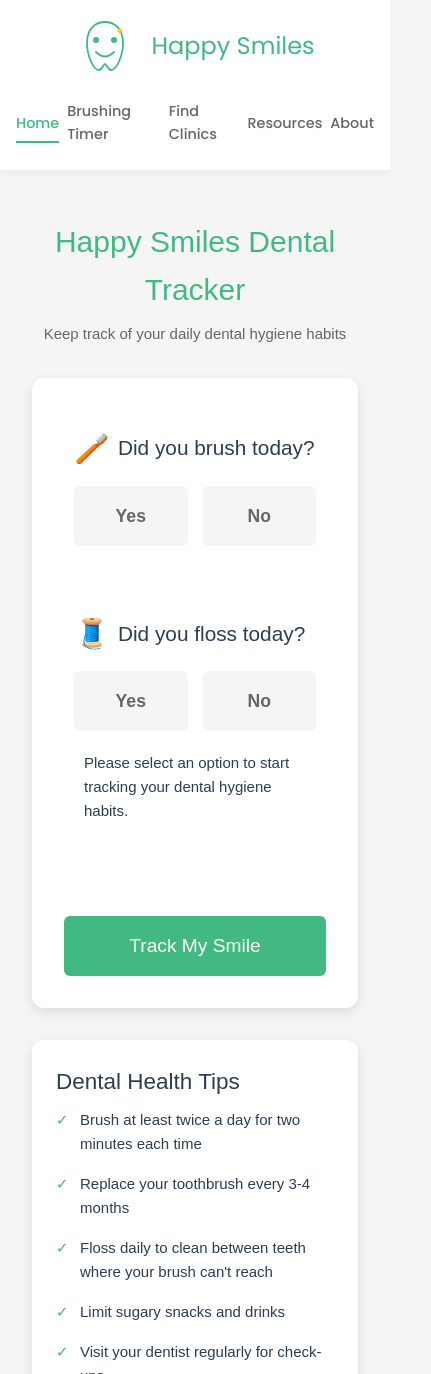
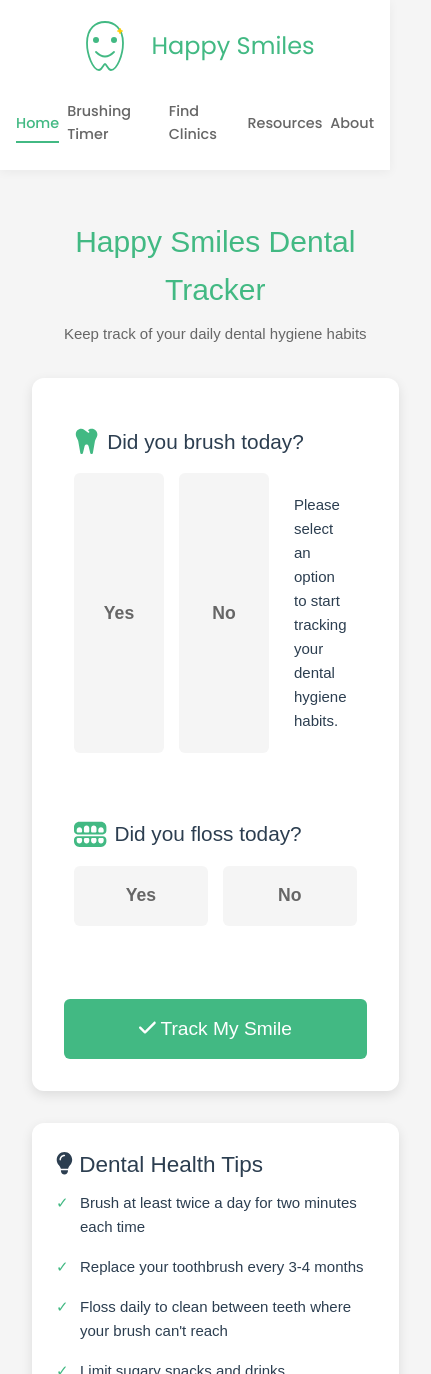
Before and after one commit to Happy-smiles-UNC/happy-smiles, a Vue app: page / in a window 390 px wide. Shown: the top 1374 px of the page, 431 px wide, since content can reach past the window. Built offline with nearby package versions, Linux system fonts and the light colour scheme; a small style sheet from the web is missing; what highcharts-vue would draw is missing.

Commit message:
refactor: use font-awesome to replace emojis in dental tracker

```diff
--- a/package.json
+++ b/package.json
@@ -10,6 +10,11 @@
     "server": "node server.js"
   },
   "dependencies": {
+    "@fortawesome/fontawesome-svg-core": "^6.7.2",
+    "@fortawesome/free-brands-svg-icons": "^6.7.2",
+    "@fortawesome/free-regular-svg-icons": "^6.7.2",
+    "@fortawesome/free-solid-svg-icons": "^6.7.2",
+    "@fortawesome/vue-fontawesome": "^3.0.8",
     "express": "^4.18.2",
     "fhirclient": "^2.5.2",
     "highcharts": "^11.2.0",
--- a/src/components/DentalTracker.vue
+++ b/src/components/DentalTracker.vue
@@ -7,7 +7,7 @@
       <form @submit.prevent="saveActivity" class="tracker-form">
         <div class="form-group">
           <label>
-            <span class="emoji">🪥</span> Did you brush today?
+            <font-awesome-icon icon="fa-solid fa-tooth" class="icon" /> Did you brush today?
           </label>
           <div class="button-group">
             <button
@@ -22,12 +22,15 @@
               :class="{ active: brushed === false && brushedSelected }"
               @click="setNotBrushed"
             >No</button>
+           <div v-if="showMessage" class="message-box">
+               <p>Please select an option to start tracking your dental hygiene habits.</p>
+             </div>
           </div>
         </div>
 
         <div class="form-group">
           <label>
-            <span class="emoji">🧵</span> Did you floss today?
+            <font-awesome-icon icon="fa-solid fa-teeth-open" class="icon" /> Did you floss today?
           </label>
           <div class="button-group">
             <button
@@ -43,33 +46,36 @@
               @click="setNotFlossed"
             >No</button>
           </div>
-          <div v-if="showMessage" class="message-box">
-              <p>Please select an option to start tracking your dental hygiene habits.</p>
-            </div>
         </div>
 
-        <button type="submit" class="submit-btn">Track My Smile</button>
+        <button type="submit" class="submit-btn">
+          <font-awesome-icon icon="fa-solid fa-check" /> Track My Smile
+        </button>
       </form>
     </div>
 
     <div class="streak-info" v-if="streak > 0">
-      <h2>Current Streak: {{ streak }} days</h2>
+      <h2>Current Streak: {{ streak }} days <font-awesome-icon icon="fa-solid fa-fire" /></h2>
       <p>Keep it up for a healthier smile!</p>
     </div>
 
     <div class="history-card" v-if="activityHistory.length > 0">
-      <h2>Your Activity History</h2>
+      <h2><font-awesome-icon icon="fa-solid fa-clock-rotate-left" /> Your Activity History</h2>
       <ul class="history-list">
         <li v-for="(activity, index) in activityHistory" :key="index">
           <span class="date">{{ formatDate(activity.date) }}</span>
-          <span class="activity-icon" :class="{ completed: activity.brushed }">🪥</span>
-          <span class="activity-icon" :class="{ completed: activity.flossed }">🧵</span>
+          <span class="activity-icon" :class="{ completed: activity.brushed }">
+            <font-awesome-icon icon="fa-solid fa-tooth" />
+          </span>
+          <span class="activity-icon" :class="{ completed: activity.flossed }">
+            <font-awesome-icon icon="fa-solid fa-teeth-open" />
+          </span>
         </li>
       </ul>
     </div>
 
     <div class="tips-card">
-      <h2>Dental Health Tips</h2>
+      <h2><font-awesome-icon icon="fa-solid fa-lightbulb" /> Dental Health Tips</h2>
       <ul class="tips-list">
         <li>Brush at least twice a day for two minutes each time</li>
         <li>Replace your toothbrush every 3-4 months</li>
@@ -98,22 +104,6 @@ export default {
     }
   },
   mounted() {
-    // Initialize jQuery elements and event handlers
-    this.initializeJQuery();
-
-    // Fetch activity history from localStorage
-    this.fetchActivityHistory();
-  },
-  methods: {
-    setNotBrushed() {
-      this.brushed = false;
-      this.brushedSelected = true;
-    },
-    setNotFlossed() {
-      this.flossed = false;
-      this.flossedSelected = true;
-    },
-    initializeJQuery() {
     $('.dental-tracker h1').hide().fadeIn(800);
     $('.subtitle').hide().fadeIn(1200);
 
@@ -129,13 +119,24 @@ export default {
     $('.form-group').on('click', '.option-btn', function() {
       const group = $(this).closest('.form-group');
       if ($(this).text() === 'Yes') {
-          group.find('.emoji').addClass('emoji-bounce');
+        group.find('.icon').addClass('icon-bounce');
         group.css('background-color', 'rgba(66, 185, 131, 0.1)');
       } else {
-          group.find('.emoji').removeClass('emoji-bounce');
+        group.find('.icon').removeClass('icon-bounce');
         group.css('background-color', 'transparent');
       }
     });
+
+    this.fetchActivityHistory();
+  },
+  methods: {
+    setNotBrushed() {
+      this.brushed = false;
+      this.brushedSelected = true;
+    },
+    setNotFlossed() {
+      this.flossed = false;
+      this.flossedSelected = true;
     },
     saveActivity() {
       if (!this.brushedSelected && this.brushed === false) {
@@ -181,7 +182,7 @@ export default {
         this.flossedSelected = false;
 
         $('.form-group').css('background-color', 'transparent');
-        $('.emoji').removeClass('emoji-bounce');
+        $('.icon').removeClass('icon-bounce');
 
         const $successMessage = $('<div class="success-message">Great job! Your activity has been tracked.</div>');
         $('body').append($successMessage);
@@ -331,9 +332,10 @@ h1 {
   margin-bottom: 10px;
 }
 
-.emoji {
+.icon {
   font-size: 1.5rem;
   margin-right: 0.5rem;
+  color: #42b983;
 }
 
 label {
@@ -434,6 +436,7 @@ label {
 
 .activity-icon.completed {
   opacity: 1;
+  color: #42b983;
 }
 
 .tips-list li {
@@ -449,45 +452,8 @@ label {
   left: 0;
 }
 
-@media (max-width: 600px) {
-  .dental-tracker {
-    padding: 1rem;
-  }
-
-  .form-group {
-    padding: 15px 10px;
-  }
-
-  .button-group {
-    gap: 15px;
-  }
-
-  .option-btn {
-    padding: 16px;
-    font-size: 1.1rem;
-    font-weight: bold;
-    min-height: 60px;
-  }
-
-  .submit-btn {
-    padding: 16px;
-    font-size: 1.2rem;
-    min-height: 60px;
-    margin-top: 1.5rem;
-  }
-
-  label {
-    font-size: 1.3rem;
-    margin-bottom: 15px;
-  }
-
-  .emoji {
-    font-size: 1.8rem;
-  }
-}
-
-/* New styles for jQuery animations */
-.emoji-bounce {
+/* Animation styles */
+.icon-bounce {
   animation: bounce 0.6s ease infinite;
 }
 
@@ -523,4 +489,41 @@ label {
 .message-box {
   padding: 20px 10px;
 }
+
+@media (max-width: 600px) {
+  .dental-tracker {
+    padding: 1rem;
+  }
+
+  .form-group {
+    padding: 15px 10px;
+  }
+
+  .button-group {
+    gap: 15px;
+  }
+
+  .option-btn {
+    padding: 16px;
+    font-size: 1.1rem;
+    font-weight: bold;
+    min-height: 60px;
+  }
+
+  .submit-btn {
+    padding: 16px;
+    font-size: 1.2rem;
+    min-height: 60px;
+    margin-top: 1.5rem;
+  }
+
+  label {
+    font-size: 1.3rem;
+    margin-bottom: 15px;
+  }
+
+  .icon {
+    font-size: 1.8rem;
+  }
+}
 </style>
--- a/src/main.js
+++ b/src/main.js
@@ -7,6 +7,34 @@ import HighchartsVue from 'highcharts-vue'
 import Highcharts from 'highcharts'
 import $ from 'jquery'
 import 'leaflet/dist/leaflet.css'
+
+// Font Awesome
+import { library } from '@fortawesome/fontawesome-svg-core'
+import { FontAwesomeIcon } from '@fortawesome/vue-fontawesome'
+import {
+  faTooth,
+  faTeethOpen,
+  faCheck,
+  faFire,
+  faClockRotateLeft,
+  faLightbulb,
+  faHome,
+  faMap,
+  faInfoCircle
+} from '@fortawesome/free-solid-svg-icons'
+
+// Add icons to the library
+library.add(
+  faTooth,
+  faTeethOpen,
+  faCheck,
+  faFire,
+  faClockRotateLeft,
+  faLightbulb,
+  faHome,
+  faMap,
+  faInfoCircle
+)
 
 // Make jQuery available globally
 window.$ = window.jQuery = $
@@ -22,5 +50,8 @@ app.use(HighchartsVue, {
   highcharts: Highcharts
 })
 
+// Register Font Awesome component globally
+app.component('font-awesome-icon', FontAwesomeIcon)
+
 // Mount the app
 app.mount('#app')
```
Also changed, not shown: 1 other file (tests, documents, lock files or other folders). Lines whose indentation alone changed are shown as unchanged.
